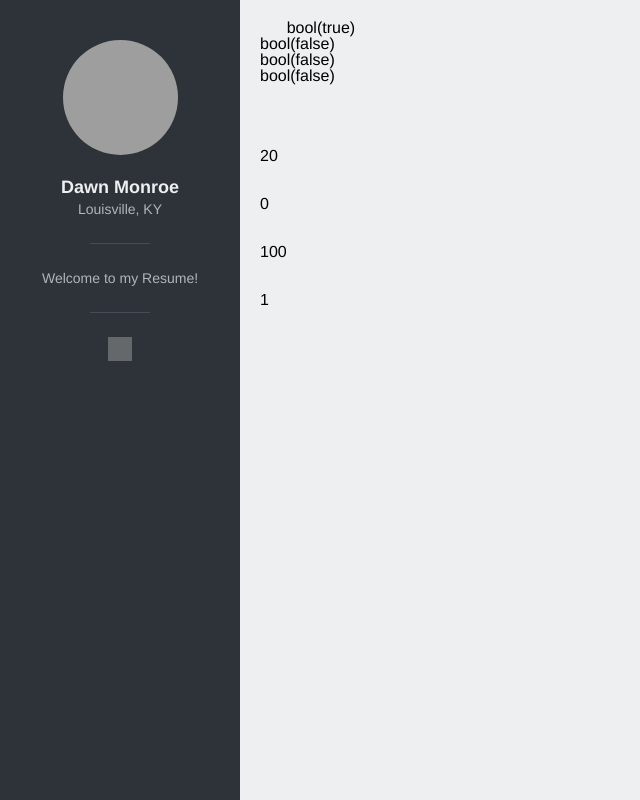
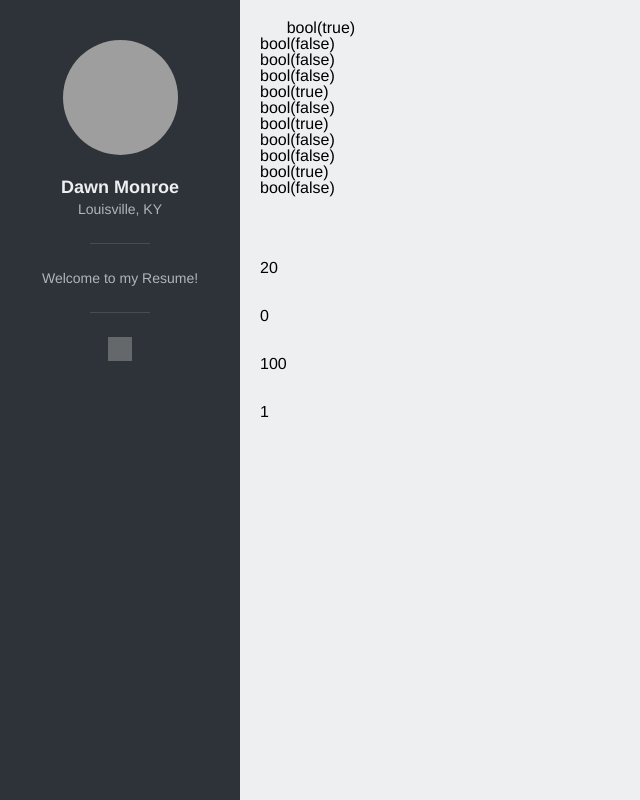
Before and after one commit to deetriplett/Cookbook, a PHP site: page / in a window 1280 px wide. Shown: the whole page, without its empty margins (0-640 px from the left). Run offline with PHP 8.4, Linux system fonts and the light colour scheme; grey boxes are pictures that could not be loaded.

Commit message:
More Comparison numbers

```diff
--- a/index.php
+++ b/index.php
@@ -58,7 +58,22 @@ $name = "$full_name";
       var_dump( $a === $d );//indentical
       var_dump( $a != $b );//not equal
       var_dump( $a !== $b );//not identical
-      ?>
+
+      var_dump( $a < $c );//less than
+      var_dump( $a > $b );//greater than
+      var_dump( $a <= $c );//less or equal
+      var_dump( $a >= $c );//greater or equal
+
+      $a = true;
+      $b = false;
+
+
+      var_dump( $a and $b ); //TRUE: a and b are true
+      var_dump( $a or $b ); //TRUE: a OR b are true
+      var_dump(!$a); //TRUE: a is NOT true
+
+
+?>
 
       <ul>
       <li><?php echo $sum ?> </li>
```
